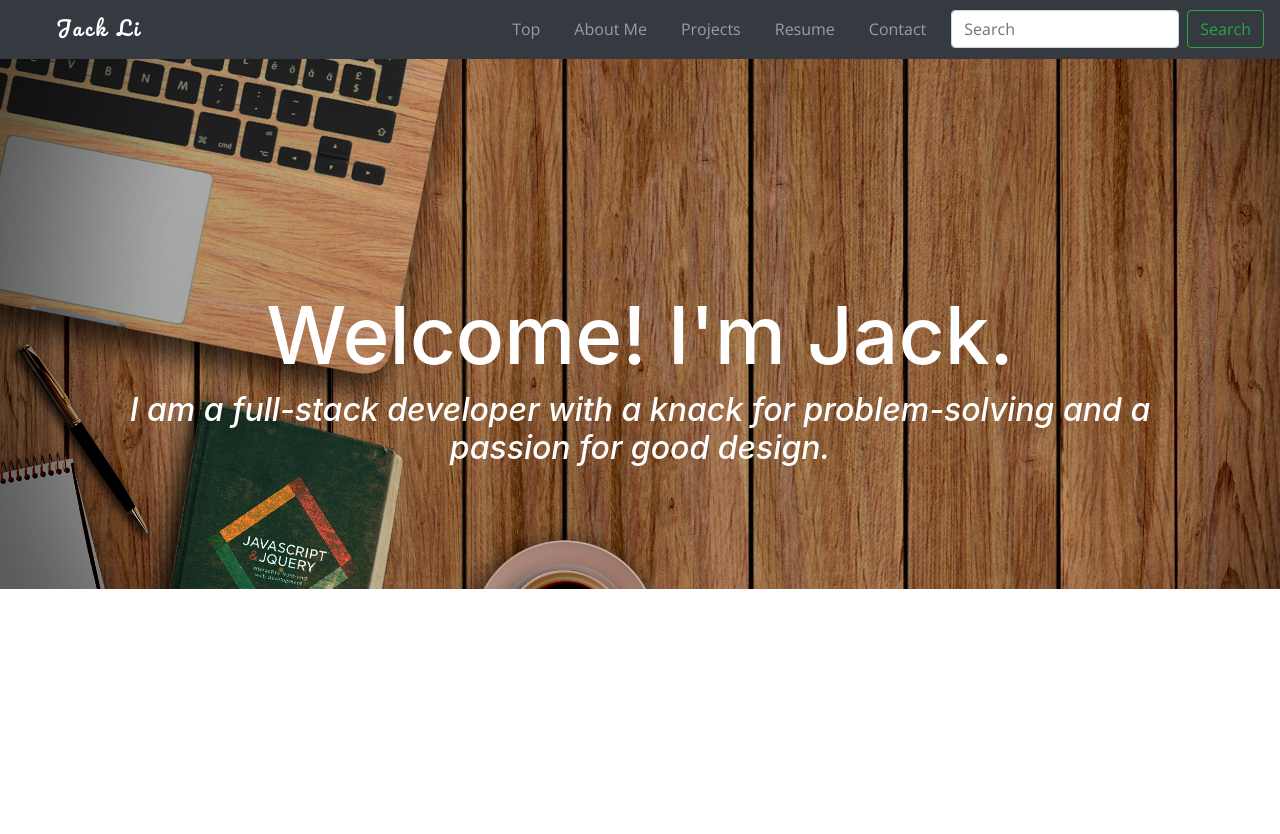
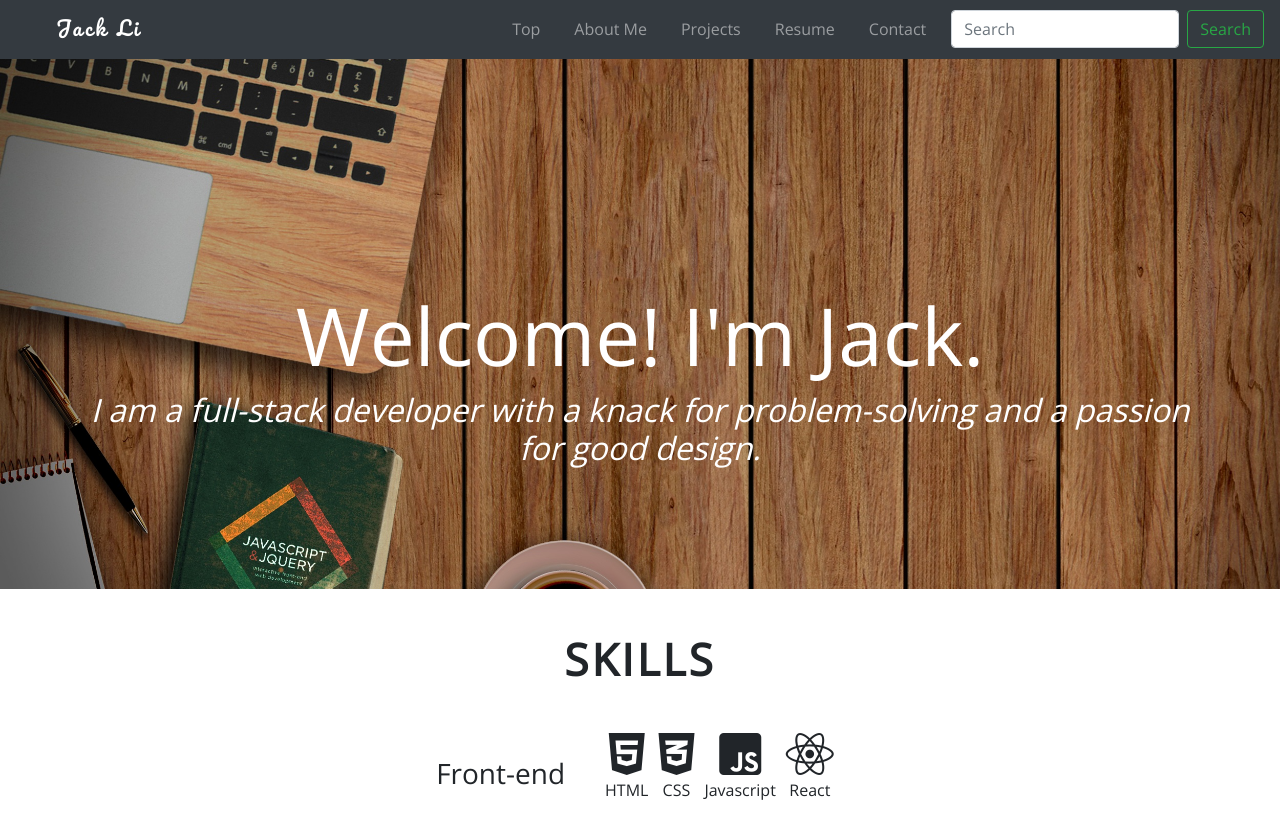
Before and after one commit to lihz27/personal-site, a React (Create React App) app: page / in a window 1280 px wide. Before the commit the page ends 800 px from the top, so only its background shows below. Built offline with nearby package versions, Linux system fonts and the light colour scheme.

Commit message:
skill section basic skeleton

```diff
--- a/package.json
+++ b/package.json
@@ -3,6 +3,7 @@
   "version": "0.1.0",
   "private": true,
   "dependencies": {
+    "animejs": "^3.0.1",
     "react": "^16.7.0",
     "react-dom": "^16.7.0",
     "react-scripts": "2.1.3"
@@ -12,7 +13,7 @@
     "build": "react-scripts build",
     "test": "react-scripts test",
     "eject": "react-scripts eject",
-    "startTest":"concurrently \"npm run server\" \"npm run client\""
+    "startTest": "concurrently \"npm run server\" \"npm run client\""
   },
   "eslintConfig": {
     "extends": "react-app"
--- a/public/index.html
+++ b/public/index.html
@@ -9,8 +9,18 @@
     />
     <meta name="theme-color" content="#000000" />
     <title>React App</title>
-    <link href="https://fonts.googleapis.com/css?family=Pacifico" rel="stylesheet">
-    <link href="https://fonts.googleapis.com/css?family=Open+Sans" rel="stylesheet">
+    <link
+      href="https://fonts.googleapis.com/css?family=Pacifico"
+      rel="stylesheet"
+    />
+    <link
+      href="https://fonts.googleapis.com/css?family=Open+Sans"
+      rel="stylesheet"
+    />
+    <link
+      rel="stylesheet"
+      href="https://cdnjs.cloudflare.com/ajax/libs/animate.css/3.7.0/animate.min.css"
+    />
 
     <link
       rel="stylesheet"
@@ -24,8 +34,7 @@
       integrity="sha384-UHRtZLI+pbxtHCWp1t77Bi1L4ZtiqrqD80Kn4Z8NTSRyMA2Fd33n5dQ8lWUE00s/"
       crossorigin="anonymous"
     />
-    <link rel="stylesheet" href="./style.css">
-
+    <link rel="stylesheet" href="./style.css" />
   </head>
   <body>
     <noscript>You need to enable JavaScript to run this app.</noscript>
--- a/public/style.css
+++ b/public/style.css
@@ -1,3 +1,6 @@
+body {
+  font-family: "Open Sans", sans-serif;
+}
 .logo {
   width: 40px;
   border: 0;
@@ -7,7 +10,7 @@
 }
 
 .navbar-brand {
-  font-family: 'Pacifico', cursive;
+  font-family: "Pacifico", cursive;
   letter-spacing: 3px;
 }
 
@@ -29,16 +32,16 @@
 }
 
 .navbar-collapse {
-  font-family: 'Open Sans', sans-serif;
+  font-family: "Open Sans", sans-serif;
 }
 
 .nav-item a {
-  border: 1px solid transparent ;
+  border: 1px solid transparent;
 }
 
 .nav-item .nav-link:hover {
-  border: cyan solid 1px ;
-  border-radius:5%;
+  border: cyan solid 1px;
+  border-radius: 5%;
   color: white !important;
 }
 
@@ -50,13 +53,12 @@
 
 .top-content-intro-msg {
   color: white;
-  padding-top:20%;
+  padding-top: 20%;
 }
 
 .top-content-intro-msg-second {
   font-style: italic;
-  padding-bottom:10%;
-
+  padding-bottom: 10%;
 }
 
 @media (min-width: 769px) {
@@ -72,3 +74,52 @@
     font-size: 1.25em;
   }
 }
+
+@media (min-width:769px) {
+  .section-title {
+    text-transform: uppercase;
+    font-weight: bold;
+    letter-spacing: 3px;
+    font-size: 2.75em;
+    margin: 1em;
+  }
+}
+
+@media (max-width:769px) {
+  .section-title {
+    text-transform: uppercase;
+    font-weight: bold;
+    letter-spacing: 3px;
+    font-size: 1.75em;
+    margin: 1em;
+  }
+  .front-end-skills h3 {
+    font-size:1.1em;
+  }
+}
+
+ul li {
+  list-style: none;
+}
+
+.skills-list ul {
+  display:flex;
+}
+
+.skills-list ul li span {
+  display: block;
+}
+.skills-list ul li {
+  margin-right:10px;
+}
+.front-end-skills {
+  display: inline-flex;
+}
+
+.front-end-skills h3 {
+  margin: auto;
+}
+
+#skills {
+  margin: 1em;
+}
--- a/src/App.js
+++ b/src/App.js
@@ -2,6 +2,7 @@ import React, { Component } from 'react';
 import './App.css';
 import Navbar from './components/Navbar/Navbar';
 import TopContent from './components/TopContent/TopContent';
+import AboutMe from './components/AboutMe/AboutMe';
 
 class App extends Component {
   render() {
@@ -9,6 +10,7 @@ class App extends Component {
       <div className="App">
         <Navbar/>
         <TopContent/>
+        <AboutMe/>
       </div>
     );
   }
--- /dev/null
+++ b/src/components/AboutMe/AboutMe.jsx
@@ -0,0 +1,34 @@
+import React from "react";
+
+const AboutMe = () => {
+  return (
+    <section id="skills">
+      <h2 className="section-title">Skills</h2>
+      <div className="skills-list">
+        <div className="front-end-skills">
+          <h3>Front-end</h3>
+          <ul>
+            <li>
+              <i className="fab fa-html5 fa-3x" />
+              <span>HTML</span>
+            </li>
+            <li>
+              <i className="fab fa-css3-alt fa-3x" />
+              <span>CSS</span>
+            </li>
+            <li>
+              <i className="fab fa-js-square fa-3x" />
+              <span>Javascript</span>
+            </li>
+            <li>
+              <i className="fab fa-react fa-3x" />
+              <span>React</span>
+            </li>
+          </ul>
+        </div>
+      </div>
+    </section>
+  );
+};
+
+export default AboutMe;
--- a/src/components/Navbar/Navbar.jsx
+++ b/src/components/Navbar/Navbar.jsx
@@ -3,11 +3,11 @@ import logo from "./logo.svg";
 
 const Navbar = () => {
   return (
-    <div>
+    <div >
       <nav className="navbar navbar-expand-lg navbar-dark bg-dark">
         <a className="navbar-brand" href="#">
           <img className="logo" src={logo} />
-          Jack Li
+          <span >Jack Li</span>
         </a>
         <button
           className="navbar-toggler"
--- a/src/components/TopContent/TopContent.jsx
+++ b/src/components/TopContent/TopContent.jsx
@@ -6,8 +6,8 @@ const TopContent = () => {
       <div className="container">
         <div className="row">
           <div className="top-content-intro-msg">
-            <h1 className="top-content-intro-msg-first">Welcome! I'm Jack.</h1>
-            <h2 className="top-content-intro-msg-second">I am a full-stack developer with a knack for problem-solving and a passion for good design.</h2>
+            <h1 className="top-content-intro-msg-first animated slideInLeft" >Welcome! I'm Jack.</h1>
+            <h2 className="top-content-intro-msg-second animated slideInRight">I am a full-stack developer with a knack for problem-solving and a passion for good design.</h2>
           </div>
         </div>
       </div>
```
Also changed, not shown: 1 other file (tests, documents, lock files or other folders).
